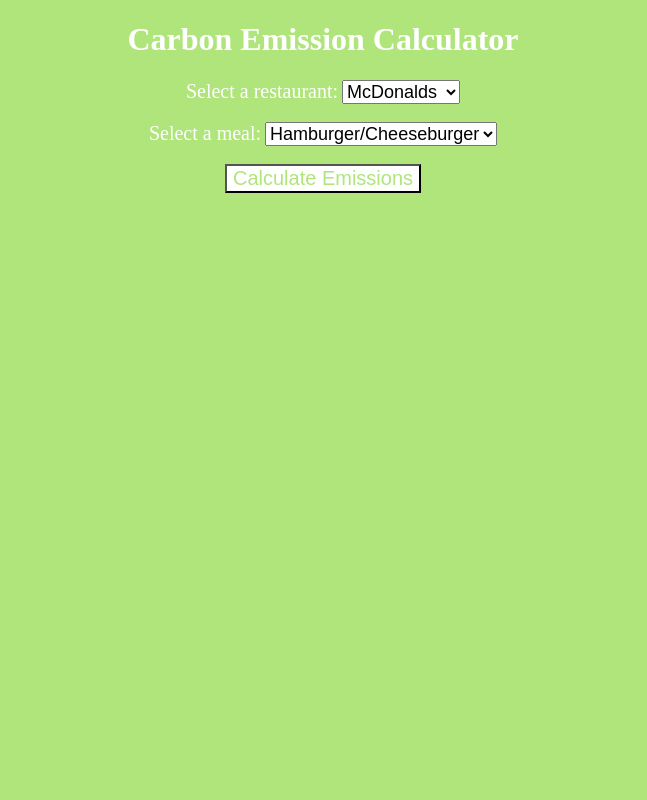
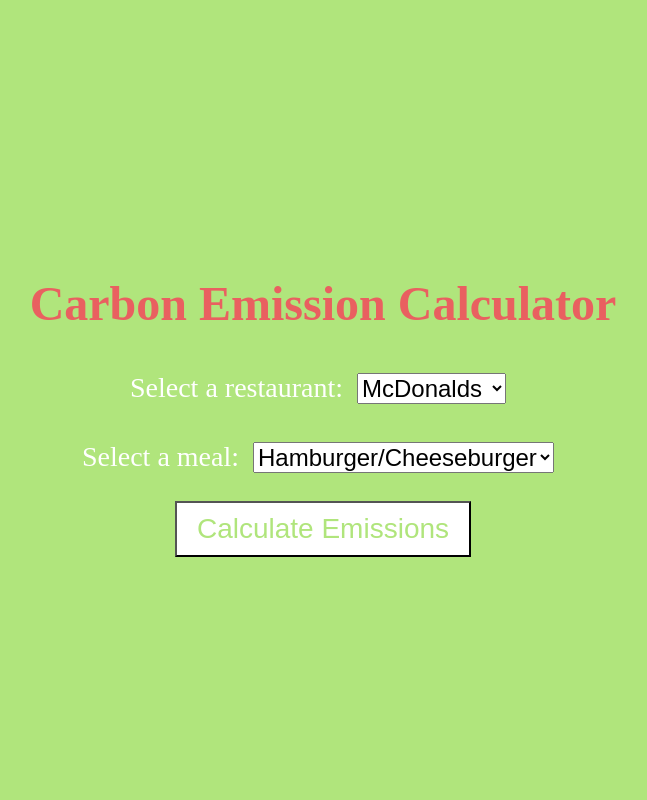
Before and after one commit to NachiketBidarkundi/Hackathon-Project, a Flask app: page / in a window 1280 px wide. Shown: the whole page, without its empty margins (317-964 px from the left). Run offline with Flask 3, Linux system fonts and the light colour scheme.

Commit message:
Update index.html

```diff
--- a/templates/index.html
+++ b/templates/index.html
@@ -3,26 +3,27 @@
 <head>
     <meta charset="UTF-8">
     <meta name="viewport" content="width=device-width, initial-scale=1.0">
+    <link href="https://fonts.googleapis.com/css?family=Exo:400,700" rel="stylesheet">
     <title>Carbon Emission Calculator</title>
 </head>
-<body style="background-color:#B0E57C;">
-    <h1 style="text-align:center; color:white;">Carbon Emission Calculator</h1>
-    <form action="/calculate" method="POST" style="text-align:center;">
-        <label for="restaurant" style="color:white; font-size:20px;">Select a restaurant:</label>
-        <select name="restaurant" id="restaurant" onchange="updateMeals()" style="font-size:18px;">
+<body style="background-color:#B0E57C; display: flex; justify-content: center; align-items: center; height: 100vh; margin: 0; flex-direction: column; text-align: center;">
+    <h1 style="color: rgb(233, 96, 96); font-size: 48px; font-weight: bold;">Carbon Emission Calculator</h1>
+    <form action="/calculate" method="POST">
+        <label for="restaurant" style="color: white; font-size: 28px;">Select a restaurant:</label>
+        <select name="restaurant" id="restaurant" onchange="updateMeals()" style="font-size: 24px; margin: 10px;">
             {% for restaurant in restaurants.keys() %}
                 <option value="{{ restaurant }}">{{ restaurant }}</option>
             {% endfor %}
         </select>
         <br><br>
-        <label for="meal" style="color:white; font-size:20px;">Select a meal:</label>
-        <select name="meal" id="meal" style="font-size:18px;">
+        <label for="meal" style="color: white; font-size: 28px;">Select a meal:</label>
+        <select name="meal" id="meal" style="font-size: 24px; margin: 10px;">
             {% for meal in restaurants[restaurants.keys()|first] %}
                 <option value="{{ loop.index0 }}">{{ meal[0] }}</option>
             {% endfor %}
         </select>
         <br><br>
-        <button type="submit" style="background-color:white; color:#B0E57C; font-size:20px;">Calculate Emissions</button>
+        <button type="submit" style="background-color: white; color: #B0E57C; font-size: 28px; padding: 10px 20px;">Calculate Emissions</button>
     </form>
     <script>
         const restaurants = {{ restaurants|tojson }};
```
